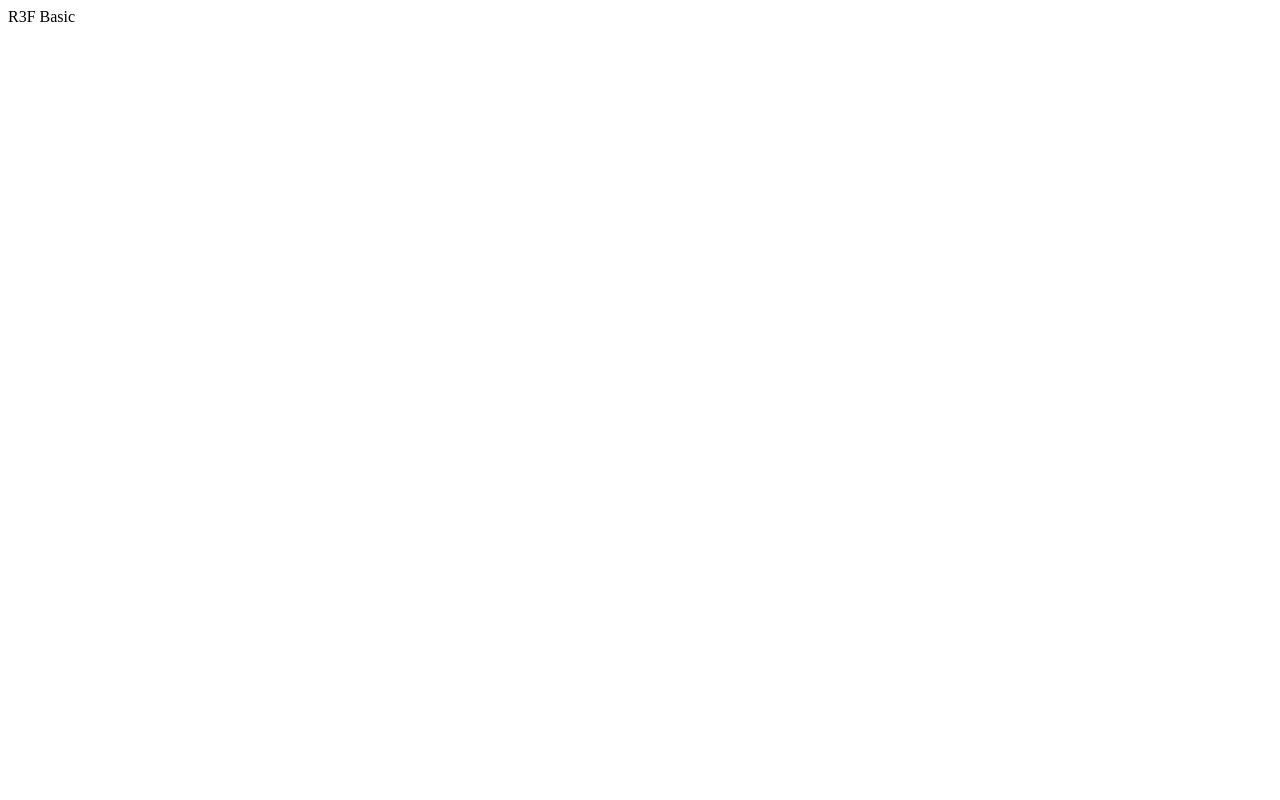
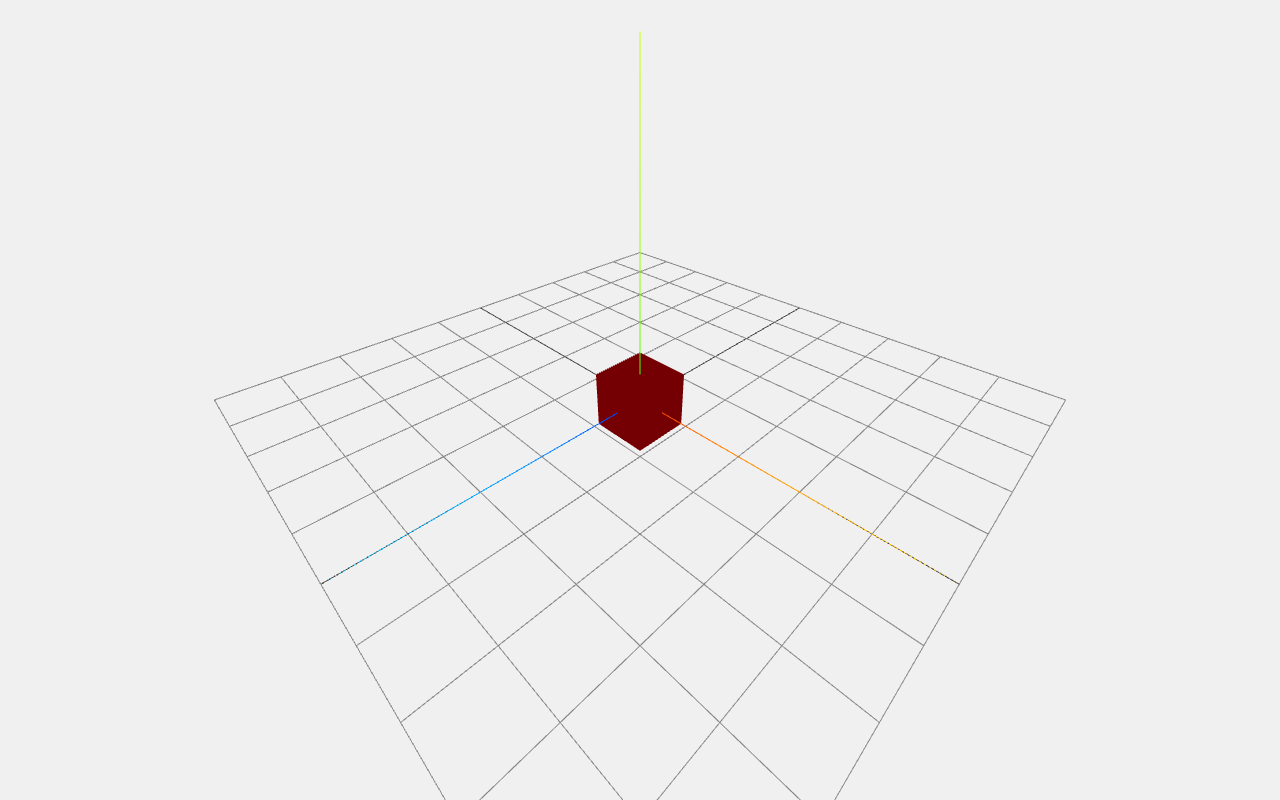
Before and after one commit to yeonjuu/R3F, a React (Vite) app: page / in a window 1280 px wide. Built offline with nearby package versions, Linux system fonts and the light colour scheme.

Commit message:
Add 3d basic object and GUI control library

```diff
--- a/package.json
+++ b/package.json
@@ -26,6 +26,7 @@
     "eslint": "^8.57.0",
     "eslint-plugin-react-hooks": "^4.6.2",
     "eslint-plugin-react-refresh": "^0.4.7",
+    "leva": "^0.9.34",
     "typescript": "^5.2.2",
     "vite": "^5.3.4"
   }
--- a/src/App.css
+++ b/src/App.css
@@ -0,0 +1,6 @@
+html, body, #root {
+    margin: 0;
+    padding: 0;
+    height: 100%;
+    width: 100%;
+}
--- a/src/App.tsx
+++ b/src/App.tsx
@@ -1,15 +1,36 @@
-
-import './App.css'
+import { Canvas } from "@react-three/fiber";
+import "./App.css";
+import Three from "./Three";
+import { OrbitControls } from "@react-three/drei";
 
 function App() {
-
+  // leva is a library that provides a GUI for controlling variables in your React app.
+  // const grid = useControls({
+  //   segment: {
+  //     value: 10,
+  //     min: 1,
+  //     max: 100,
+  //     step: 1,
+  //   },
+  // });
   return (
     <>
-      <div>
-      R3F Basic
-      </div>
+      <Canvas
+        camera={{
+          position: [5, 5, 5],
+          fov: 75,
+          near: 0.1,
+          far: 100,
+        }}
+      >
+        <OrbitControls />
+        <color attach="background" args={["#f0f0f0"]} />
+        <axesHelper args={[5]} />
+        <gridHelper args={[10, 10]} />
+        <Three />
+      </Canvas>
     </>
-  )
+  );
 }
 
-export default App
+export default App;
--- /dev/null
+++ b/src/Three.tsx
@@ -0,0 +1,21 @@
+// import { useFrame, useThree } from "@react-three/fiber";
+import { useRef } from "react";
+import * as THREE from "three";
+
+export default function Three() {
+  const boxRef = useRef<THREE.Mesh>(null);
+
+  // fiber hooks
+  // const { size, gl, camera } = useThree();
+  // useFrame((state, delta) => {});
+
+  return (
+    <>
+      <directionalLight position={[5, 5, 5]} />
+      <mesh ref={boxRef}>
+        <boxGeometry />
+        <meshStandardMaterial color={new THREE.Color("red")} />
+      </mesh>
+    </>
+  );
+}
```
Also changed, not shown: src/main.tsx (+6 -6 lines), 1 other file (tests, documents, lock files or other folders).
